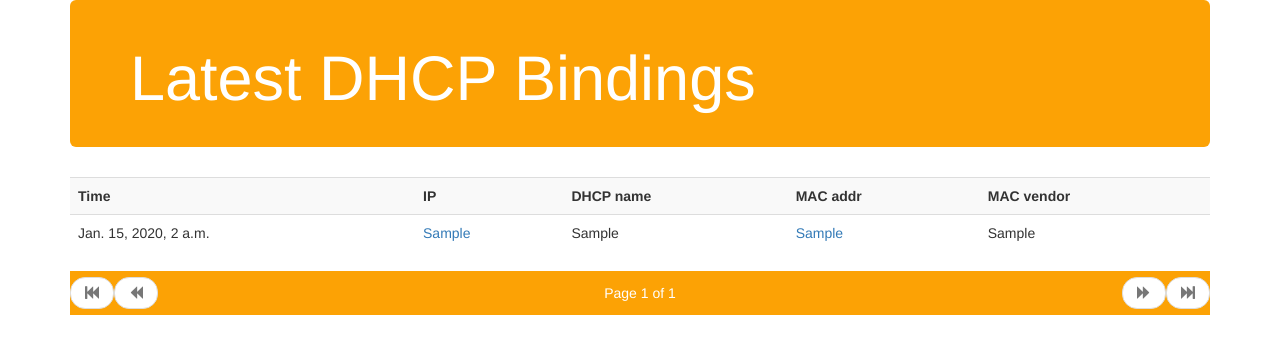
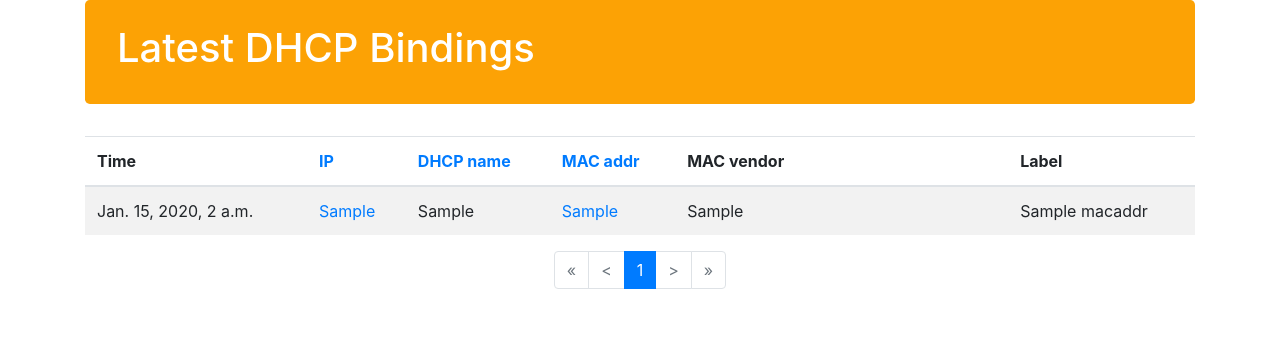
Before and after one commit to ptb99/router_snoop, a Django app: page /hosts/ in a window 1280 px wide. Shown: the top 354 px of the page. Run offline with Django 4.2, Linux system fonts and the light colour scheme; tables that the repository leaves empty hold one stand-in row (values such as "Sample post"); some libraries are stand-ins or nearby versions.

Commit message:
Add a feature to tag Mac addrs with a label and update to Bootstrap v4
* add a Label field to Mac schema and corresponding views
* add an update.html form to set Mac Label
* rework HTML templates to extend a base.html (1 place to change bootstrap links)
* pull out pagination code into a pager_snippet.html template (rework for BS v4)
* make table headers into links to other navigation pages
* bug: dns/query/<arg> need not be alphanumeric slug
* bug: need escaping of host arg in dnspihole/views.py (why DNS for urls?)
* add getenv() override for secret key in settings.py, but we have DEBUG on so
  no illusions of production-readiness anyway...

```diff
--- a/dns/urls.py
+++ b/dns/urls.py
@@ -6,6 +6,6 @@ app_name = 'dns'
 urlpatterns = [
     path('', views.index, name='index'),
     re_path(r'^ip/(?P<ip>[0-9\.]+)/$', views.by_ip, name='ip'),
-    path('query/<slug:host>/', views.by_query, name='query'),
+    path('query/<host>/', views.by_query, name='query'),
     re_path(r'^summary/(?P<ip>[0-9\.]+)/$', views.ip_summary, name='summary'),
 ]
--- a/dnspihole/views.py
+++ b/dnspihole/views.py
@@ -1,6 +1,7 @@
 from django.shortcuts import render
 from django.core.paginator import Paginator, EmptyPage, PageNotAnInteger
 
+import urllib.parse             # for quote()
 import datetime
 import pihole as ph
 
@@ -121,7 +122,8 @@ def ip_summary(request, ip):
     for x in counts:
         obj = query()
         obj.src = ip
-        obj.host = x[0]
+        # need to escape/protect host against 'http://' chars
+        obj.host = urllib.parse.quote(x[0], safe="")
         obj.num_queries = x[1]
         latest_queries.append(obj)
 
--- a/hosts/models.py
+++ b/hosts/models.py
@@ -5,6 +5,7 @@ from django.db import models
 class MacAddr(models.Model):
     mac = models.CharField(max_length=20)
     vendor = models.CharField(max_length=200)
+    label = models.CharField(max_length=100)
 
     def __str__(self):
         return self.mac
--- /dev/null
+++ b/hosts/templates/hosts/base.html
@@ -0,0 +1,36 @@
+<!doctype html>
+{% load static %}
+
+<html lang="en">
+  <head>
+    <!-- Required meta tags -->
+    <meta charset="utf-8">
+    <meta name="viewport" content="width=device-width, initial-scale=1, shrink-to-fit=no">
+    <title>{% block title %}Default Title{% endblock %}</title>
+    <link rel="shortcut icon" href="{% static 'favicon.ico' %}"/>
+
+    <!-- Bootstrap CSS -->
+    <link rel="stylesheet" href="https://cdn.jsdelivr.net/npm/bootstrap@4.0.0/dist/css/bootstrap.min.css" integrity="sha384-Gn5384xqQ1aoWXA+058RXPxPg6fy4IWvTNh0E263XmFcJlSAwiGgFAW/dAiS6JXm" crossorigin="anonymous">
+    <!-- local CSS -->
+    <link rel="stylesheet" href="{% static 'css/hosts.css' %}">
+
+    {% comment "Prob dont need this" %}
+    <!-- Optional JavaScript -->
+    <!-- jQuery first, then Popper.js, then Bootstrap JS -->
+    <script src="https://code.jquery.com/jquery-3.2.1.slim.min.js" integrity="sha384-KJ3o2DKtIkvYIK3UENzmM7KCkRr/rE9/Qpg6aAZGJwFDMVNA/GpGFF93hXpG5KkN" crossorigin="anonymous"></script>
+    <script src="https://cdn.jsdelivr.net/npm/popper.js@1.12.9/dist/umd/popper.min.js" integrity="sha384-ApNbgh9B+Y1QKtv3Rn7W3mgPxhU9K/ScQsAP7hUibX39j7fakFPskvXusvfa0b4Q" crossorigin="anonymous"></script>
+    <script src="https://cdn.jsdelivr.net/npm/bootstrap@4.0.0/dist/js/bootstrap.min.js" integrity="sha384-JZR6Spejh4U02d8jOt6vLEHfe/JQGiRRSQQxSfFWpi1MquVdAyjUar5+76PVCmYl" crossorigin="anonymous"></script>
+    {% endcomment %}
+  </head>
+
+  <body>
+    <div class="container">
+      <div class="jumbotron">
+	<h1>{% block heading %}Default Title{% endblock %}</h1>
+      </div>
+
+      {% block content %}{% endblock %}
+
+    </div>
+  </body>
+</html>
--- a/hosts/templates/hosts/index.html
+++ b/hosts/templates/hosts/index.html
@@ -1,93 +1,45 @@
-<!doctype html>
-{% load static %}
+{% extends "hosts/base.html" %}
 
-<html lang="en">
-  <head>
-    <!-- Required meta tags -->
-    <meta charset="utf-8">
-    <meta name="viewport" content="width=device-width, initial-scale=1">
-    <title>DHCP Bindings</title>
-    <link rel="shortcut icon" href="{% static 'favicon.ico' %}"/>
+{% block title %}DHCP Bindings{% endblock %}
+{% block heading %}Latest DHCP Bindings{% endblock %}
 
-    <!-- Bootstrap CSS -->
-    <link rel="stylesheet" href="https://maxcdn.bootstrapcdn.com/bootstrap/3.3.7/css/bootstrap.min.css">
-    <!-- local CSS -->
-    <link rel="stylesheet" href="{% static 'css/hosts.css' %}">
-    <!-- Booststrap JS
-    <script src="https://maxcdn.bootstrapcdn.com/bootstrap/3.3.7/js/bootstrap.min.js"></script>
-    -->
-
-  </head>
-
-  <body>
-    <div class="container">
-      <div class="jumbotron">
-	<h1>Latest DHCP Bindings</h1>
-      </div>
+{% block content %}
 
 {% if latest_bindings %}
+<style>
+  th.limited {
+      width: 30%; /* Keep MAC vendor from taking up too much space */
+  }
+</style>
+
       <table class="table table-striped">
-	<tr>
-	  <th>Time</th>
-	  <th>IP</th>
-	  <th>DHCP name</th>
-	  <th>MAC addr</th>
-	  <th>MAC vendor</th>
-	</tr>
+	<thead><tr>
+	  <th scope="col">Time</th>
+	  <th scope="col"><a href="{% url 'hosts:ip' %}">IP</a></th>
+	  <th scope="col"><a href="{% url 'hosts:hostname' %}">DHCP name</a></th>
+	  <th scope="col"><a href="{% url 'hosts:mac' %}">MAC addr</a></th>
+	  <th scope="col" class="limited">MAC vendor</th>
+	  <th scope="col">Label</th>
+	</tr></thead>
+	<tbody>
 	{% for binding in latest_bindings %}
 	<tr>
 	  <td>{{ binding.start }}</td>
           <td><a href="{% url 'dnspihole:summary' binding.ip %}">{{ binding.ip }}</a></td>
 	  <td>{{ binding.name }}</td>
-          <td><a href="{% url 'hosts:bindings' binding.mac.mac %}">
+          <td><a href="{% url 'hosts:update' binding.mac.mac %}">
 	      {{ binding.mac.mac }}</a></td>
 	  <td>{{ binding.mac.vendor }}</td>
+	  <td>{{ binding.mac.label }}</td>
 	</tr>
 	{% endfor %}
+	</tbody>
       </table>
 
-      <ul class="pager">
-	<li class="previous
-		   {% if not latest_bindings.has_previous %}
-		   disabled
-		   {% endif %}
-		  "><a href="?page=1">
-	    <span class="glyphicon glyphicon-fast-backward"></span></a></li>
-	<li class="previous
-		   {% if not latest_bindings.has_previous %}
-		   disabled
-		   {% endif %}
-		   "><a href="
-		   {% if latest_bindings.has_previous %}
-		      ?page={{ latest_bindings.previous_page_number }}
-		   {% else %}
-		      ?page=1
-		   {% endif %}
-		   "><span class="glyphicon glyphicon-backward"></span></a></li>
-
-	<li class="pager-center">Page {{ latest_bindings.number }} of
-	  {{ latest_bindings.paginator.num_pages }}</li>
-
-	<li class="next
-		   {% if not latest_bindings.has_next %}
-		   disabled
-		   {% endif %}
-		   "><a href="?page={{ latest_bindings.paginator.num_pages }}">
-	    <span class="glyphicon glyphicon-fast-forward"></span></a></li>
-	<li class="next
-		   {% if not latest_bindings.has_next %}
-		   disabled
-		   {% endif %}
-		   "><a href="
-		   {% if latest_bindings.has_next %}
-		      ?page={{ latest_bindings.next_page_number }}
-		   {% else %}
-		      ?page={{ latest_bindings.paginator.num_pages }}
-		   {% endif %}
-		   "><span class="glyphicon glyphicon-forward"></span></a></li>
-      </ul>
+      {% include "hosts/pager_snippet.html" with current=latest_bindings %}
 
 {% else %}
       <p>No bindings available.</p>
 {% endif %}
-    </div>
+
+{% endblock %}
--- /dev/null
+++ b/hosts/templates/hosts/pager_snippet.html
@@ -0,0 +1,108 @@
+<nav aria-label="Page navigation example">
+  <ul class="pagination justify-content-center">
+    <li class="page-item
+	       {% if not current.has_previous %}
+	       disabled
+	       {% endif %}
+	       "><a class="page-link " href="?page=1" aria-label="First">
+        <span aria-hidden="true">&laquo;</span>
+        <span class="sr-only">First</span>
+    </a></li>
+
+    {% if current.has_previous %}
+    <li class="page-item">
+      <a class="page-link"
+	 href="?page={{ current.previous_page_number }}">
+    {% else %}
+    <li class="page-item disabled">
+      <a class="page-link " href="?page=1" aria-label="Previous">
+    {% endif %}
+        <span aria-hidden="true">&lt;</span>
+        <span class="sr-only">Previous</span>
+    </a></li>
+
+    {% if current.has_previous %}
+    <li class="page-item">
+      <a class="page-link"
+	 href="?page={{ current.previous_page_number }}">
+	{{ current.previous_page_number }}</a></li>
+    {% endif %}
+
+    <li class="page-item active"><a class="page-link" href="">
+	{{ current.number }}
+	<span class="sr-only">(current)</span></a></li>
+
+    {% if current.has_next %}
+    <li class="page-item">
+      <a class="page-link"
+	 href="?page={{ current.next_page_number }}">
+	{{ current.next_page_number }}</a></li>
+    {% endif %}
+
+    {% if current.has_next %}
+    <li class="page-item">
+      <a class="page-link"
+	 href="?page={{ current.next_page_number }}">
+    {% else %}
+    <li class="page-item disabled">
+      <a class="page-link " href="?page={{ current.paginator.num_pages }}"
+	 aria-label="Next">
+    {% endif %}
+        <span aria-hidden="true">&gt;</span>
+        <span class="sr-only">Next</span>
+    </a></li>
+
+    <li class="page-item
+	       {% if not current.has_next %}
+	       disabled
+	       {% endif %}
+	       "><a class="page-link" aria-label="Last"
+		    href="?page={{ current.paginator.num_pages }}">
+        <span aria-hidden="true">&raquo;</span>
+        <span class="sr-only">Last</span>
+    </a></li>
+  </ul>
+</nav>
+
+{% comment "old code from Bootstrap v3" %}
+      <ul class="pager">
+	<li class="previous
+		   {% if not latest_bindings.has_previous %}
+		   disabled
+		   {% endif %}
+		  "><a href="?page=1">
+	    <span class="glyphicon glyphicon-fast-backward"></span></a></li>
+`	<li class="previous
+		   {% if not latest_bindings.has_previous %}
+		   disabled
+		   {% endif %}
+		   "><a href="
+		   {% if latest_bindings.has_previous %}
+		      ?page={{ latest_bindings.previous_page_number }}
+		   {% else %}
+		      ?page=1
+		   {% endif %}
+		   "><span class="glyphicon glyphicon-backward"></span></a></li>
+
+	<li class="pager-center">Page {{ latest_bindings.number }} of
+	  {{ latest_bindings.paginator.num_pages }}</li>
+
+	<li class="next
+		   {% if not latest_bindings.has_next %}
+		   disabled
+		   {% endif %}
+		   "><a href="?page={{ latest_bindings.paginator.num_pages }}">
+	    <span class="glyphicon glyphicon-fast-forward"></span></a></li>
+	<li class="next
+		   {% if not latest_bindings.has_next %}
+		   disabled
+		   {% endif %}
+		   "><a href="
+		   {% if latest_bindings.has_next %}
+		      ?page={{ latest_bindings.next_page_number }}
+		   {% else %}
+		      ?page={{ latest_bindings.paginator.num_pages }}
+		   {% endif %}
+		   "><span class="glyphicon glyphicon-forward"></span></a></li>
+      </ul>
+{% endcomment %}
--- a/hosts/urls.py
+++ b/hosts/urls.py
@@ -6,12 +6,15 @@ app_name = 'hosts'
 urlpatterns = [
     # ex: /hosts/
     path('', views.index, name='index'),
+    # ex: /hosts/ip/
+    path('ip/', views.ip, name='ip'),
+    # ex: /hosts/hostname/  ##?? foo
+    path('hostname/', views.hostname, name='hostname'),
+    # ex: /hosts/mac/
+    path('mac/', views.mac, name='mac'),
     # ex: /hosts/bindings/00:11:32:0c:c9:09
     re_path('bindings/(?P<mac>[0-9a-f:]+)', views.binding, name='bindings'),
-    # ex: /hosts/hostname/foo
-    path('hostname/', views.hostname, name='hostname'),
-    # ex: /hosts/ip/
-    path('ip/', views.ip, name='ip'),
-    # ex: /hosts/mac/
-    path('mac/', views.mac, name='mac'),
+    # ex: /hosts/update/00:11:32:0c:c9:09
+    re_path('update/(?P<mac>[0-9a-f:]+)', views.update, name='update'),
+
 ]
--- a/hosts/views.py
+++ b/hosts/views.py
@@ -1,9 +1,13 @@
-from django.shortcuts import render
+from django.http import HttpResponseRedirect
+from django.urls import reverse
+#from django.core import validators
+from django.shortcuts import render, get_object_or_404
+from django import forms
 from django.db.models import Max
 from django.core.paginator import Paginator, EmptyPage, PageNotAnInteger
 
 # Create your views here.
-from .models import Binding
+from .models import Binding, MacAddr
 
 
 def index(request):
@@ -45,6 +49,7 @@ def binding(request, mac):
 def hostname(request):
     binding_list = Binding.objects.values("mac__mac",
                                           "mac__vendor",
+                                          "mac__label",
                                           "name__host",
                                           "ip__ip").annotate(
                                               Max("start")).order_by("name__host")
@@ -57,6 +62,7 @@ def hostname(request):
 def ip(request):
     binding_list = Binding.objects.values("mac__mac",
                                           "mac__vendor",
+                                          "mac__label",
                                           "name__host",
                                           "ip__ip").annotate(
                                               Max("start")).order_by("ip__ip")
@@ -69,6 +75,7 @@ def ip(request):
 def mac(request):
     binding_list = Binding.objects.values("mac__mac",
                                           "mac__vendor",
+                                          "mac__label",
                                           "ip__ip").annotate(
                                               Max("start")).order_by("mac__mac")
     #print("DBG: binding query = ", binding_list.query)
@@ -76,3 +83,35 @@ def mac(request):
         'val_list' : binding_list,
     }
     return render(request, 'hosts/mac.html', context)
+
+
+class MacLabelForm(forms.Form):
+    label = forms.CharField(label='Label:', max_length=100)
+    # for testing:
+    # label = forms.CharField(label='Label:', max_length=100,
+    #                         validators=[validators.validate_slug])
+    label.widget.attrs.update({'class': 'form-control'})
+    #label.label_attrs = {'class': 'col-sm-2 col-form-label'}
+
+
+def update(request, mac):
+    entry = get_object_or_404(MacAddr, mac=mac)
+
+    # if this is a POST request we need to process the form data
+    if request.method == 'POST':
+        # create a form instance and populate it with data from the request:
+        form = MacLabelForm(request.POST)
+        # check whether it's valid:
+        if form.is_valid():
+            # process the data in form.cleaned_data as required
+            entry.label = form.cleaned_data['label']
+            entry.save()
+            # redirect to a new URL:
+            return HttpResponseRedirect(reverse('hosts:bindings', args=(mac,)))
+
+    # if a GET (or any other method) we'll create a blank form
+    else:
+        form = MacLabelForm(initial={'label': entry.label})
+
+    context = {'form': form, 'mac': entry}
+    return render(request, 'hosts/update.html', context)
--- a/logsnoop/settings.py
+++ b/logsnoop/settings.py
@@ -10,6 +10,7 @@ For the full list of settings and their values, see
 https://docs.djangoproject.com/en/4.0/ref/settings/
 """
 
+import os                       # for getenv()
 from pathlib import Path
 
 # Build paths inside the project like this: BASE_DIR / 'subdir'.
@@ -21,6 +22,7 @@ BASE_DIR = Path(__file__).resolve().parent.parent
 
 # SECURITY WARNING: keep the secret key used in production secret!
 SECRET_KEY = 'django-insecure-t4b8pffzo)1xw2sx4%r@b-v%t@!pnxt1c4$h!wqz)4j24p+-#1'
+SECRET_KEY = os.environ.get('DJANGO_SECRET_KEY', SECRET_KEY)
 
 # SECURITY WARNING: don't run with debug turned on in production!
 DEBUG = True
```
Also changed, not shown: dnspihole/templates/dnspihole/index.html (+7 -65 lines), dnspihole/templates/dnspihole/summary.html (+6 -24 lines), hosts/templates/hosts/hostname.html (+16 -31 lines), hosts/templates/hosts/ip.html (+20 -31 lines), hosts/templates/hosts/mac.html (+15 -30 lines), hosts/templates/hosts/update.html (added, +45 -0 lines), hosts/migrations/0002_macaddr_label.py (added).
